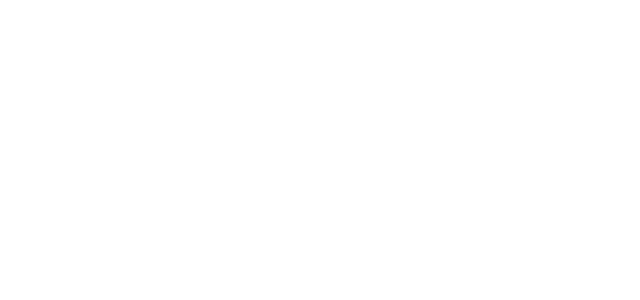
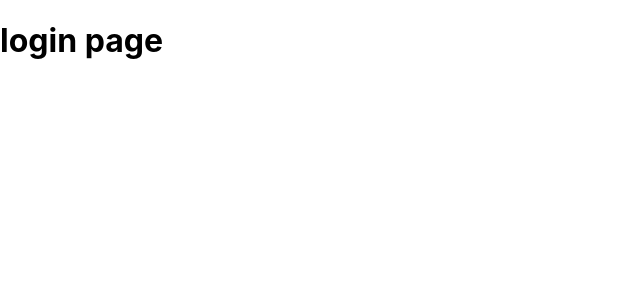
Before and after one commit to dieynababa03/4301-Blockchain, a React (Create React App) app in the folder 4301-voting/: page / in a window 1280 px wide. Shown: the top 300 px of the page, without its empty margins (0-640 px from the left). Built offline with nearby package versions, Linux system fonts and the light colour scheme.

Commit message:
added login page

```diff
--- a/4301-voting/src/App.js
+++ b/4301-voting/src/App.js
@@ -1,12 +1,12 @@
 import logo from './logo.svg';
 import './App.css';
+import Login from './Login'
 
 function App() {
   return (
     <div className="App">
-
+      <Login />
     </div>
   );
 }
-
-export default App;
+export default Login;
--- /dev/null
+++ b/4301-voting/src/Login.js
@@ -0,0 +1,10 @@
+import React from 'react'
+
+const Login = () => {
+  return(
+  <div>
+    <h1>login page</h1>
+  </div>
+  );
+}
+export default Login;
```
Also changed, not shown: 4301-voting/src/Login.css (added).
